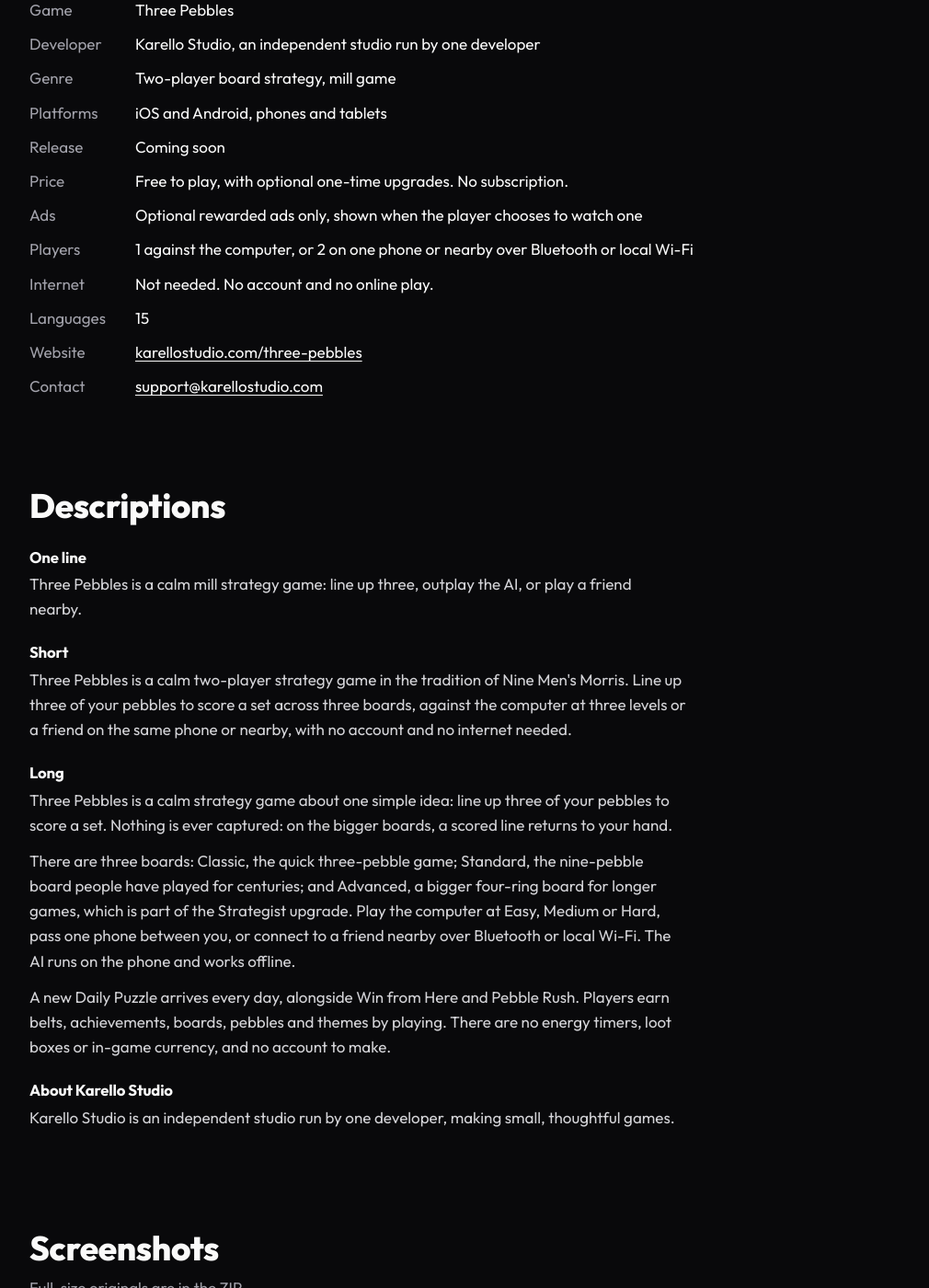
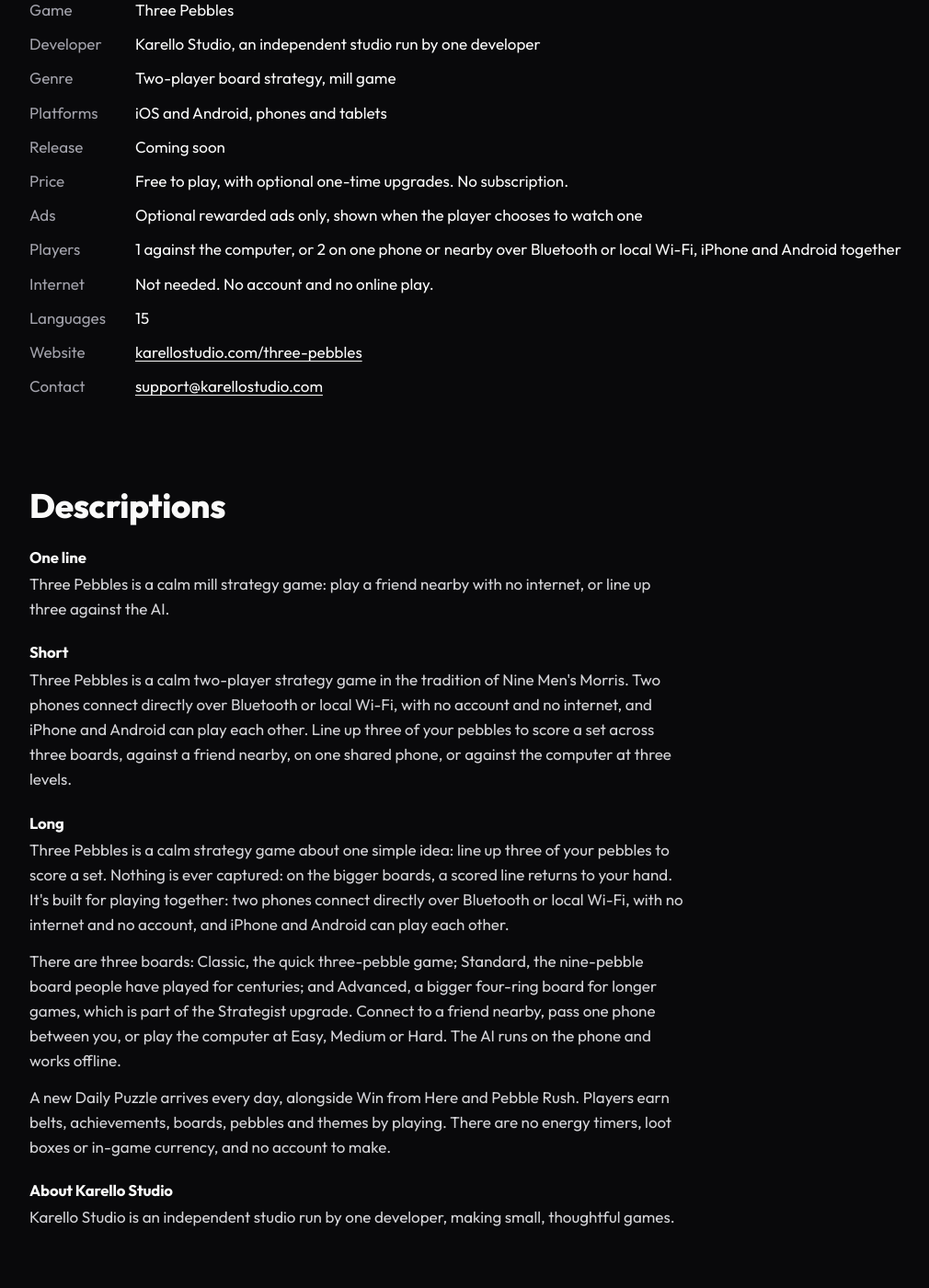
Before and after one commit to karello-studio/karello-studio-site, a Jekyll site: the page built from press/index.html, in a window 1280 px wide and 1400 px high, scrolled down 1017 px. Shown: the whole window at 92% size, without its empty margins (88-1098 px from the left). Built offline with Jekyll 4.4.1, drawn with Linux system fonts in a browser that asks for light colours.

Commit message:
Lead with nearby play: no internet, iPhone and Android together
Co-Authored-By: Claude Opus 5.5 <noreply@anthropic.com>

```diff
--- a/index.html
+++ b/index.html
@@ -24,7 +24,7 @@ main_class: game
       <img src="/assets/three-pebbles-icon.png" alt="" width="64" height="64">
       <h3>Three Pebbles</h3>
       <p class="tp-tagline">Line up three.</p>
-      <p>A calm two-player mill game in the tradition of Nine Men's Morris. Play the computer, a friend on the same phone, or a friend nearby.</p>
+      <p>A calm two-player mill game in the tradition of Nine Men's Morris. Play a friend nearby with no internet, pass one phone between you, or take on the computer.</p>
       <span class="feature-meta"><span class="badge"><span class="dot" style="background: var(--p1)"></span><span class="dot" style="background: var(--p2)"></span>Coming soon to iOS and Android</span><span class="feature-more">See the game →</span></span>
     </div>
     <figure class="tp-phone feature-phone"><img src="/assets/three-pebbles/loop-poster.jpg" alt="Three Pebbles: a puzzle on the Standard board" width="442" height="960" loading="lazy"></figure>
--- a/press/index.html
+++ b/press/index.html
@@ -24,7 +24,7 @@ main_class: game
     <dt>Release</dt><dd>Coming soon</dd>
     <dt>Price</dt><dd>Free to play, with optional one-time upgrades. No subscription.</dd>
     <dt>Ads</dt><dd>Optional rewarded ads only, shown when the player chooses to watch one</dd>
-    <dt>Players</dt><dd>1 against the computer, or 2 on one phone or nearby over Bluetooth or local Wi-Fi</dd>
+    <dt>Players</dt><dd>1 against the computer, or 2 on one phone or nearby over Bluetooth or local Wi-Fi, iPhone and Android together</dd>
     <dt>Internet</dt><dd>Not needed. No account and no online play.</dd>
     <dt>Languages</dt><dd>15</dd>
     <dt>Website</dt><dd><a href="/three-pebbles/">karellostudio.com/three-pebbles</a></dd>
@@ -36,12 +36,12 @@ main_class: game
   <h2>Descriptions</h2>
   <div class="press-copy">
     <h3>One line</h3>
-    <p>Three Pebbles is a calm mill strategy game: line up three, outplay the AI, or play a friend nearby.</p>
+    <p>Three Pebbles is a calm mill strategy game: play a friend nearby with no internet, or line up three against the AI.</p>
     <h3>Short</h3>
-    <p>Three Pebbles is a calm two-player strategy game in the tradition of Nine Men's Morris. Line up three of your pebbles to score a set across three boards, against the computer at three levels or a friend on the same phone or nearby, with no account and no internet needed.</p>
+    <p>Three Pebbles is a calm two-player strategy game in the tradition of Nine Men's Morris. Two phones connect directly over Bluetooth or local Wi-Fi, with no account and no internet, and iPhone and Android can play each other. Line up three of your pebbles to score a set across three boards, against a friend nearby, on one shared phone, or against the computer at three levels.</p>
     <h3>Long</h3>
-    <p>Three Pebbles is a calm strategy game about one simple idea: line up three of your pebbles to score a set. Nothing is ever captured: on the bigger boards, a scored line returns to your hand.</p>
-    <p>There are three boards: Classic, the quick three-pebble game; Standard, the nine-pebble board people have played for centuries; and Advanced, a bigger four-ring board for longer games, which is part of the Strategist upgrade. Play the computer at Easy, Medium or Hard, pass one phone between you, or connect to a friend nearby over Bluetooth or local Wi-Fi. The AI runs on the phone and works offline.</p>
+    <p>Three Pebbles is a calm strategy game about one simple idea: line up three of your pebbles to score a set. Nothing is ever captured: on the bigger boards, a scored line returns to your hand. It's built for playing together: two phones connect directly over Bluetooth or local Wi-Fi, with no internet and no account, and iPhone and Android can play each other.</p>
+    <p>There are three boards: Classic, the quick three-pebble game; Standard, the nine-pebble board people have played for centuries; and Advanced, a bigger four-ring board for longer games, which is part of the Strategist upgrade. Connect to a friend nearby, pass one phone between you, or play the computer at Easy, Medium or Hard. The AI runs on the phone and works offline.</p>
     <p>A new Daily Puzzle arrives every day, alongside Win from Here and Pebble Rush. Players earn belts, achievements, boards, pebbles and themes by playing. There are no energy timers, loot boxes or in-game currency, and no account to make.</p>
     <h3>About Karello Studio</h3>
     <p>Karello Studio is an independent studio run by one developer, making small, thoughtful games.</p>
--- a/three-pebbles/index.html
+++ b/three-pebbles/index.html
@@ -1,6 +1,6 @@
 ---
 title: "Three Pebbles: Mill Game"
-description: Three Pebbles is a calm mill strategy game in the tradition of Nine Men's Morris, for iOS and Android. Play the AI, a friend on the same phone, or a friend nearby.
+description: Three Pebbles is a calm mill strategy game in the tradition of Nine Men's Morris, for iOS and Android. Play a friend nearby with no internet, pass one phone, or play the AI.
 main_class: game
 ---
 <section class="tp-hero">
@@ -37,8 +37,8 @@ main_class: game
   <div class="tp-features">
     <article class="tp-card">
       <svg class="tp-mill" width="64" height="16" viewBox="0 0 64 16" aria-hidden="true"><path d="M20 8H44" stroke="#bb86fc" stroke-width="3" stroke-linecap="round" stroke-dasharray="1 7"/><circle cx="8" cy="8" r="7" fill="#93c5fd"/><circle cx="56" cy="8" r="7" fill="#fca5a5"/></svg>
-      <h3>Play a friend nearby</h3>
-      <p>Phone to phone over Bluetooth or Wi-Fi. Or pass one phone between you, or take on the computer at three levels. There's no online play.</p>
+      <h3>Play a friend nearby, no internet</h3>
+      <p>Your phones connect directly over Bluetooth or local Wi-Fi, with no account, so it works even with no signal. iPhone and Android can play each other. Or pass one phone between you, or take on the computer at three levels. There's no online play.</p>
     </article>
     <article class="tp-card">
       <svg class="tp-mill" width="64" height="16" viewBox="0 0 64 16" aria-hidden="true"><rect x="2" y="2" width="12" height="12" rx="3" fill="none" stroke="#a1a1aa" stroke-width="2"/><rect x="22" y="1" width="16" height="14" rx="3" fill="none" stroke="#a1a1aa" stroke-width="2"/><rect x="45" y="0" width="17" height="16" rx="3" fill="none" stroke="#bb86fc" stroke-width="2"/></svg>
```
